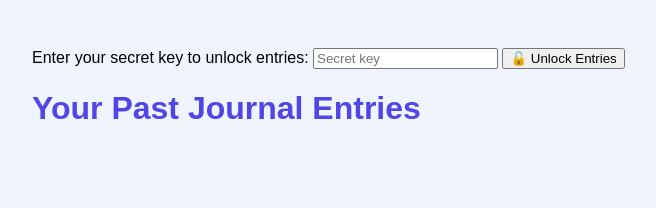
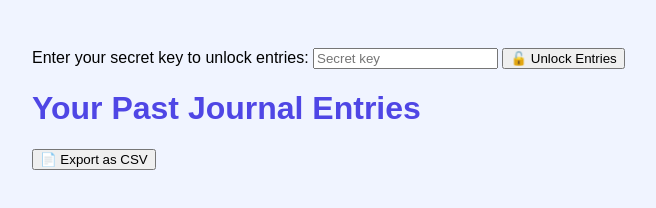
Before and after one commit to priyanka-koyalkar29/echotime-app, a plain HTML site: page entries.html in a window 1280 px wide. Shown: the whole page, without its empty margins (16-672 px from the left). Drawn offline with Linux system fonts and the light colour scheme; sample sign-in values are in the browser's storage.

Commit message:
Add CSV export button to entries page

```diff
--- a/entries.html
+++ b/entries.html
@@ -63,6 +63,7 @@
 
 
     <h1>Your Past Journal Entries</h1>
+    <button onclick="exportCSV()">📄 Export as CSV</button>
     <div id="entries"></div>
 
     <script>
@@ -114,6 +115,29 @@
     });
   }
     </script>
+    <script>
+        function exportCSV() {
+            const journal = JSON.parse(localStorage.getItem('journal')) || [];
+
+            if (journal.length === 0) {
+                alert("No entries to export.");
+                return;
+            }
+
+            const header = "Date,Emotion,Entry\n";
+            const rows = journal.map(entry =>
+                `"${entry.date}","${entry.emotion}","${entry.entry.replace(/"/g, '""')}"`).join("\n");
+
+            const csvContent = header + rows;
+            const blob = new Blob([csvContent], { type: 'text/csv' });
+            const url = URL.createObjectURL(blob);
+
+            const link = document.createElement("a");
+            link.href = url;
+            link.download = "my-journal.csv";
+            link.click();
+        }
+    </script>
 
 </body>
 
```
